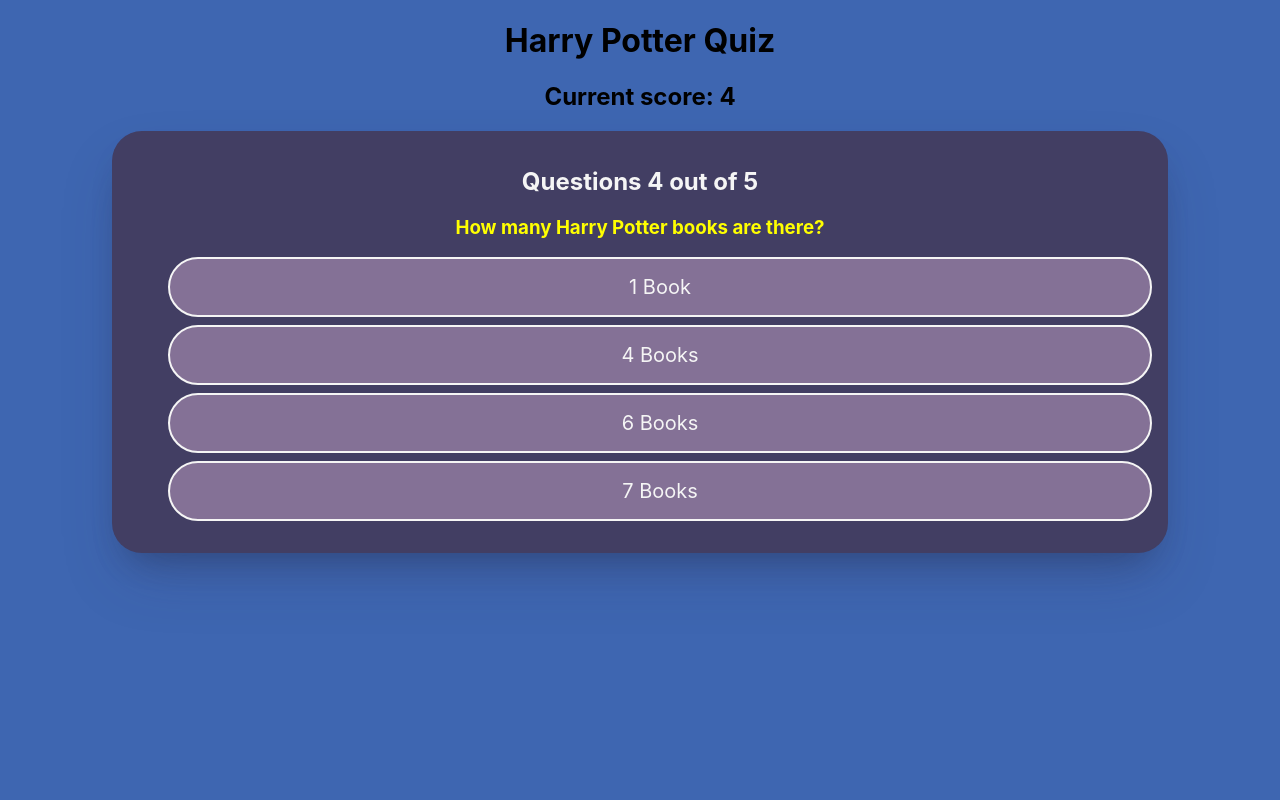
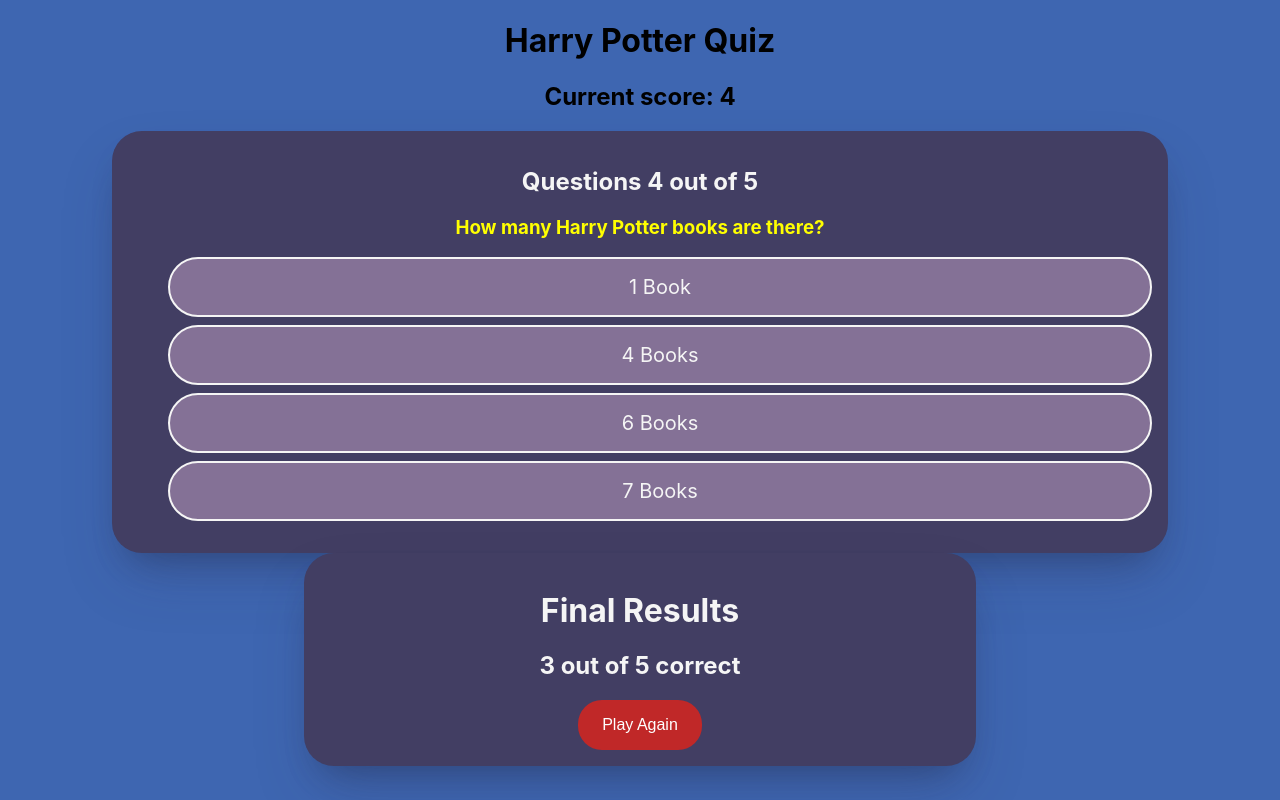
Before and after one commit to kianaa81/WebApp, a React (Create React App) app: page / in a window 1280 px wide. Built offline with nearby package versions, Linux system fonts and the light colour scheme.

Commit message:
Added the useState to the file

```diff
--- a/src/App.css
+++ b/src/App.css
@@ -34,3 +34,27 @@
 .questionTxt{
   color: yellow;
 }
+
+.results{
+  background-color: rgb(66, 62, 99);
+  width: 50%;
+  height: auto;
+  padding: 16px;
+  color: whitesmoke;
+  box-shadow: rgba(50, 50, 93, 0.25) 0px 30px 60px -12px,
+  rgba(0, 0, 0, 0.3) 0px 18px 36px -18px;
+  margin: auto;
+  border-radius: 30px;
+}
+
+button{
+  background-color: rgb(192, 40, 40);
+  border: none;
+  font-family:fantasy;
+  color: white;
+  padding: 16px 24px;
+  text-align: center;
+  text-decoration: none;
+  font-size: 16px;
+  border-radius: 24px;
+}
--- a/src/App.js
+++ b/src/App.js
@@ -17,6 +17,13 @@
         </ul>
       </div>
 
+      <div className='results'>
+          <h1>Final Results</h1>
+          <h2>3 out of 5 correct</h2>
+
+          <button>Play Again</button>
+      </div>
+
     </div>
   );
 }
```
